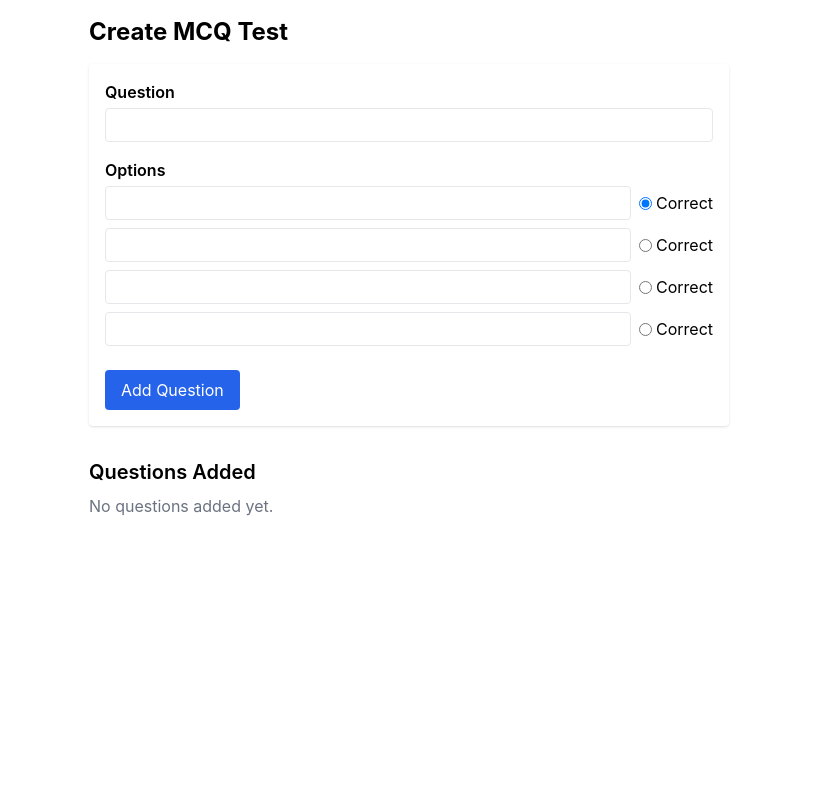
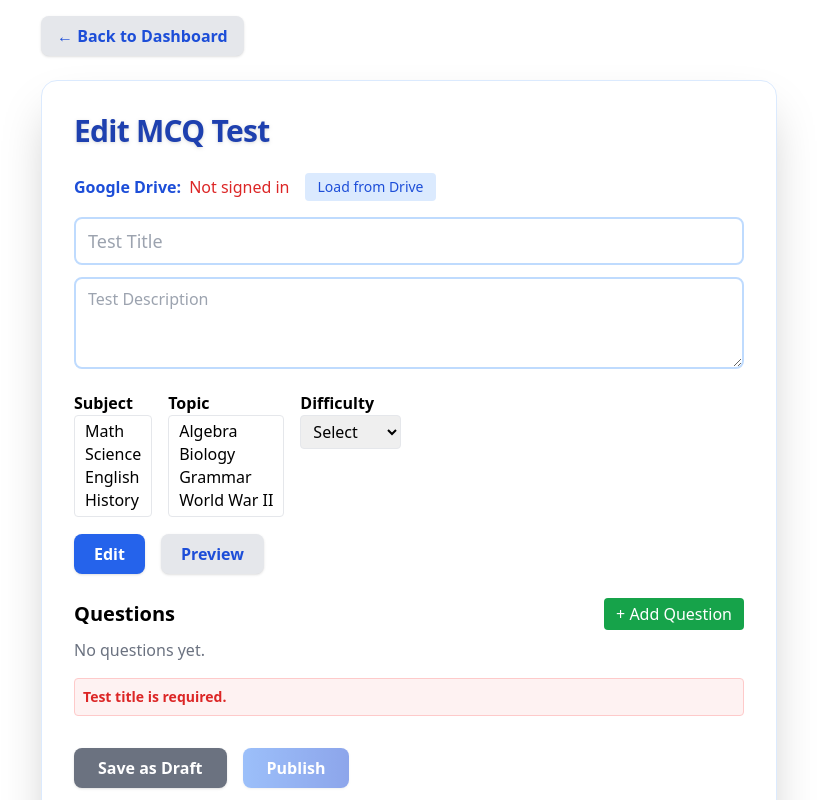
Before and after one commit to as6769-2004/stare-ware, a React (Create React App) app in the folder stare-ware/: page /create-test in a window 1280 px wide. Shown: the top 800 px of the page, without its empty margins (231-1048 px from the left). Built offline with nearby package versions, Linux system fonts and the light colour scheme.

Commit message:
Refactor CreateTest to use new MCQ builder modules

```diff
--- a/stare-ware/src/pages/CreateTest.js
+++ b/stare-ware/src/pages/CreateTest.js
@@ -1,103 +1,117 @@
-import React, { useState } from 'react';
+import React, { useEffect, useState } from 'react';
+import { useNavigate, useLocation } from 'react-router-dom';
+import { MCQTestForm } from '../components/MCQBuilder';
+
+const TESTS_KEY = 'mcq_tests';
+
+function getQueryId(search) {
+  const params = new URLSearchParams(search);
+  return params.get('id');
+}
+
+const emptyTest = {
+  id: '',
+  testTitle: '',
+  description: '',
+  tags: {},
+  questions: [],
+  status: 'draft',
+};
+
+function validateTest(test) {
+  if (!test.testTitle.trim()) return 'Test title is required.';
+  if (!test.questions || test.questions.length === 0) return 'At least one question is required.';
+  for (const [i, q] of test.questions.entries()) {
+    if (!q.questionText.trim()) return `Question ${i + 1} text is required.`;
+    if (!q.options || q.options.length < 2 || q.options.length > 6) return `Question ${i + 1} must have 2-6 options.`;
+    if (!q.options.every(opt => opt.text.trim())) return `All options in question ${i + 1} must have text.`;
+    if (!q.options.some(opt => opt.isCorrect)) return `Mark at least one correct answer in question ${i + 1}.`;
+    if (!q.marks || q.marks < 1) return `Marks must be at least 1 in question ${i + 1}.`;
+    if (q.timer && (isNaN(q.timer) || q.timer < 0)) return `Timer must be a positive number in question ${i + 1}.`;
+  }
+  return '';
+}
 
 const CreateTest = () => {
-  const [questions, setQuestions] = useState([]);
-  const [questionText, setQuestionText] = useState('');
-  const [options, setOptions] = useState(['', '', '', '']);
-  const [correctIndex, setCorrectIndex] = useState(0);
+  const navigate = useNavigate();
+  const location = useLocation();
+  const [test, setTest] = useState(emptyTest);
+  const [isLoaded, setIsLoaded] = useState(false);
+  const [publishError, setPublishError] = useState('');
+  const [canPublish, setCanPublish] = useState(false);
 
-  const handleOptionChange = (value, idx) => {
-    const newOptions = [...options];
-    newOptions[idx] = value;
-    setOptions(newOptions);
+  // Load test for editing or start new
+  useEffect(() => {
+    const id = getQueryId(location.search);
+    const saved = localStorage.getItem(TESTS_KEY);
+    if (id && saved) {
+      try {
+        const tests = JSON.parse(saved);
+        const found = tests.find(t => t.id === id);
+        if (found) {
+          setTest(found);
+          setIsLoaded(true);
+          return;
+        }
+      } catch {}
+    }
+    setTest({ ...emptyTest, id: Date.now().toString() });
+    setIsLoaded(true);
+  }, [location.search]);
+
+  // Recalculate error and canPublish on every test change
+  useEffect(() => {
+    const error = validateTest(test);
+    setPublishError(error);
+    setCanPublish(!error);
+  }, [test]);
+
+  // Save or update test in localStorage
+  const handleSave = (updatedTest, status = 'draft') => {
+    const saved = localStorage.getItem(TESTS_KEY);
+    let tests = [];
+    if (saved) {
+      try {
+        tests = JSON.parse(saved);
+      } catch {}
+    }
+    const idx = tests.findIndex(t => t.id === updatedTest.id);
+    const newTest = { ...updatedTest, status };
+    if (idx >= 0) {
+      tests[idx] = newTest;
+    } else {
+      tests.push(newTest);
+    }
+    localStorage.setItem(TESTS_KEY, JSON.stringify(tests));
+    setTest(newTest);
+    alert(status === 'published' ? 'Test published!' : 'Test saved as draft!');
+    if (status === 'published') navigate('/');
   };
 
-  const handleAddQuestion = (e) => {
-    e.preventDefault();
-    if (
-      questionText.trim() &&
-      options.every(opt => opt.trim()) &&
-      correctIndex >= 0 &&
-      correctIndex < options.length
-    ) {
-      setQuestions([
-        ...questions,
-        {
-          question: questionText,
-          options: [...options],
-          correct: correctIndex,
-        },
-      ]);
-      setQuestionText('');
-      setOptions(['', '', '', '']);
-      setCorrectIndex(0);
+  // Strict publish handler with validation
+  const handlePublish = (updatedTest) => {
+    const error = validateTest(updatedTest);
+    if (error) {
+      setPublishError(error);
+      setCanPublish(false);
+      return;
     }
+    setPublishError('');
+    setCanPublish(true);
+    handleSave(updatedTest, 'published');
   };
 
+  if (!isLoaded) return <div className="p-8 text-center">Loading...</div>;
+
   return (
-    <div className="max-w-2xl mx-auto p-4">
-      <h2 className="text-2xl font-bold mb-4">Create MCQ Test</h2>
-      <form onSubmit={handleAddQuestion} className="space-y-4 bg-white p-4 rounded shadow">
-        <div>
-          <label className="block font-semibold mb-1">Question</label>
-          <input
-            type="text"
-            className="w-full border rounded px-2 py-1"
-            value={questionText}
-            onChange={e => setQuestionText(e.target.value)}
-            required
-          />
-        </div>
-        <div>
-          <label className="block font-semibold mb-1">Options</label>
-          {options.map((opt, idx) => (
-            <div key={idx} className="flex items-center mb-2">
-              <input
-                type="text"
-                className="flex-1 border rounded px-2 py-1 mr-2"
-                value={opt}
-                onChange={e => handleOptionChange(e.target.value, idx)}
-                required
-              />
-              <label className="flex items-center">
-                <input
-                  type="radio"
-                  name="correctOption"
-                  checked={correctIndex === idx}
-                  onChange={() => setCorrectIndex(idx)}
-                  className="mr-1"
-                />
-                Correct
-              </label>
-            </div>
-          ))}
-        </div>
-        <button
-          type="submit"
-          className="bg-blue-600 text-white px-4 py-2 rounded hover:bg-blue-700"
-        >
-          Add Question
-        </button>
-      </form>
-      <div className="mt-8">
-        <h3 className="text-xl font-semibold mb-2">Questions Added</h3>
-        {questions.length === 0 && <p className="text-gray-500">No questions added yet.</p>}
-        <ul className="space-y-4">
-          {questions.map((q, idx) => (
-            <li key={idx} className="border rounded p-3 bg-gray-50">
-              <div className="font-semibold">Q{idx + 1}: {q.question}</div>
-              <ul className="ml-4 mt-1">
-                {q.options.map((opt, oidx) => (
-                  <li key={oidx} className={q.correct === oidx ? 'font-bold text-green-700' : ''}>
-                    {String.fromCharCode(65 + oidx)}. {opt} {q.correct === oidx && '(Correct)'}
-                  </li>
-                ))}
-              </ul>
-            </li>
-          ))}
-        </ul>
-      </div>
-    </div>
+    <MCQTestForm
+      test={test}
+      setTest={setTest}
+      onSave={t => handleSave(t, 'draft')}
+      onPublish={handlePublish}
+      publishError={publishError}
+      canPublish={canPublish}
+    />
   );
 };
 
```
